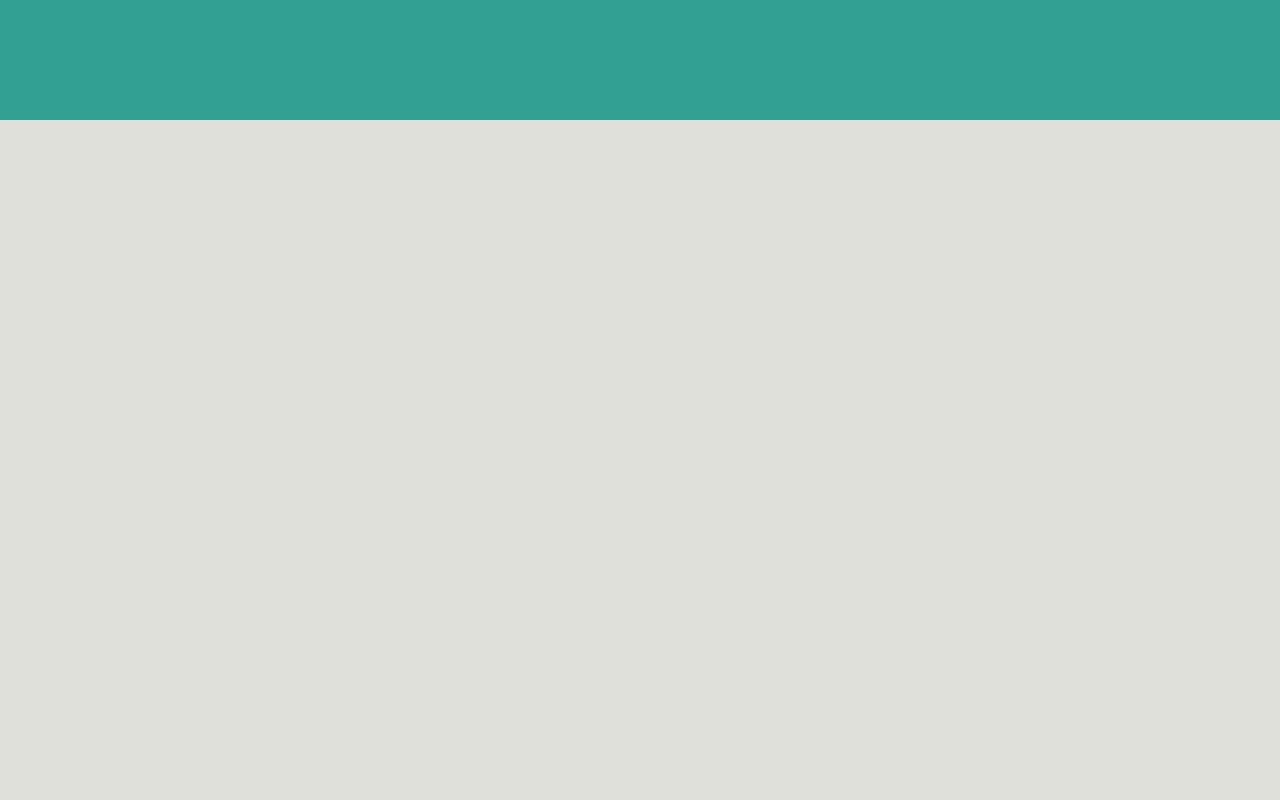
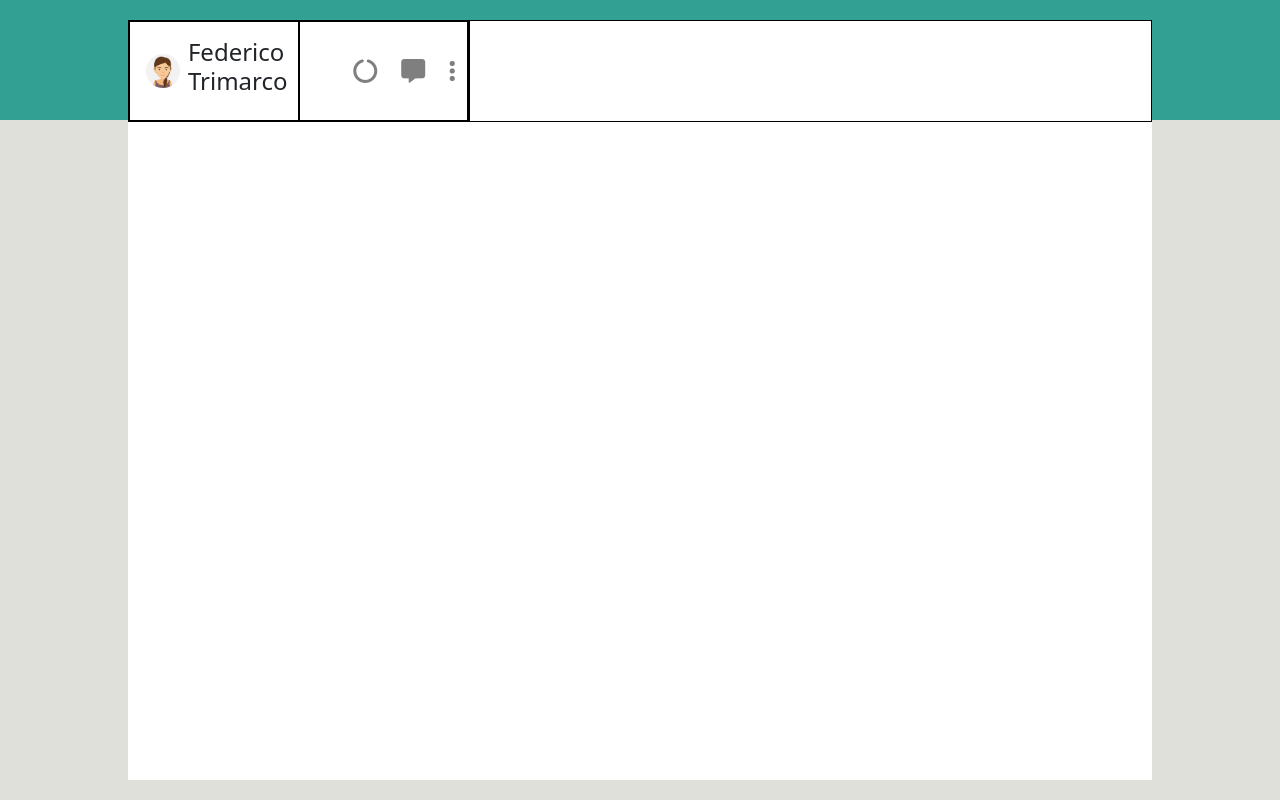
Before and after one commit to FedericoTrimarco/vue-boolzapp, a plain HTML site: page index.html in a window 1280 px wide. Drawn offline with nearby package versions, Linux system fonts and the light colour scheme.

Commit message:
add user profile

```diff
--- a/css/style.css
+++ b/css/style.css
@@ -1,3 +1,8 @@
+/* UTILITIES */
+.bord-black{
+    border: 1px solid black;
+}
+/* GENERAL */
 body {
     height: 100vh;
     background-image: linear-gradient(
@@ -7,4 +12,14 @@ body {
         #dfe0d9 15%,
         #dfe0d9 100%
     );
+    display: flex;
+    justify-content: center;
+    align-items: center;
 }
+/*  */
+
+/* CONTAINER */
+.container-w-app{
+    height: 95%;
+    width: 80%;
+}
--- a/index.html
+++ b/index.html
@@ -17,7 +17,30 @@
 </head>
 </head>
 <body>
+        <!-- GENERAL CONTAINER -->
+    <div class="container-w-app bg-white">
+        <div class="container-fluid">
+            <div class="row">
+                <aside class="col-4 bord-black">
+                    <div class="row">
+                        <div class="col-6 bord-black d-flex align-items-center p-3">
+                            <img class="w-25 rounded-circle me-2" src="./img/avatar_io.jpg" alt="">
+                            <h4>Federico Trimarco</h3>
+                        </div>
+                        <div class="text-black-50 col-6 bord-black d-flex justify-content-end align-items-center">
+                            <i class="fs-4 fas fa-circle-notch"></i>
+                            <i class="fs-4 mx-4 fas fa-comment-alt"></i>
+                            <i class="fs-4 fas fa-ellipsis-v"></i>
+                        </div>
+                    </div>
+                </aside>
+                <section class="col-8 bord-black">
 
+                </section>
+            </div>
+        </div>
+
+    </div>
     <!-- JS -->
     <script src="./js/main.js"></script>
 </body>
```
